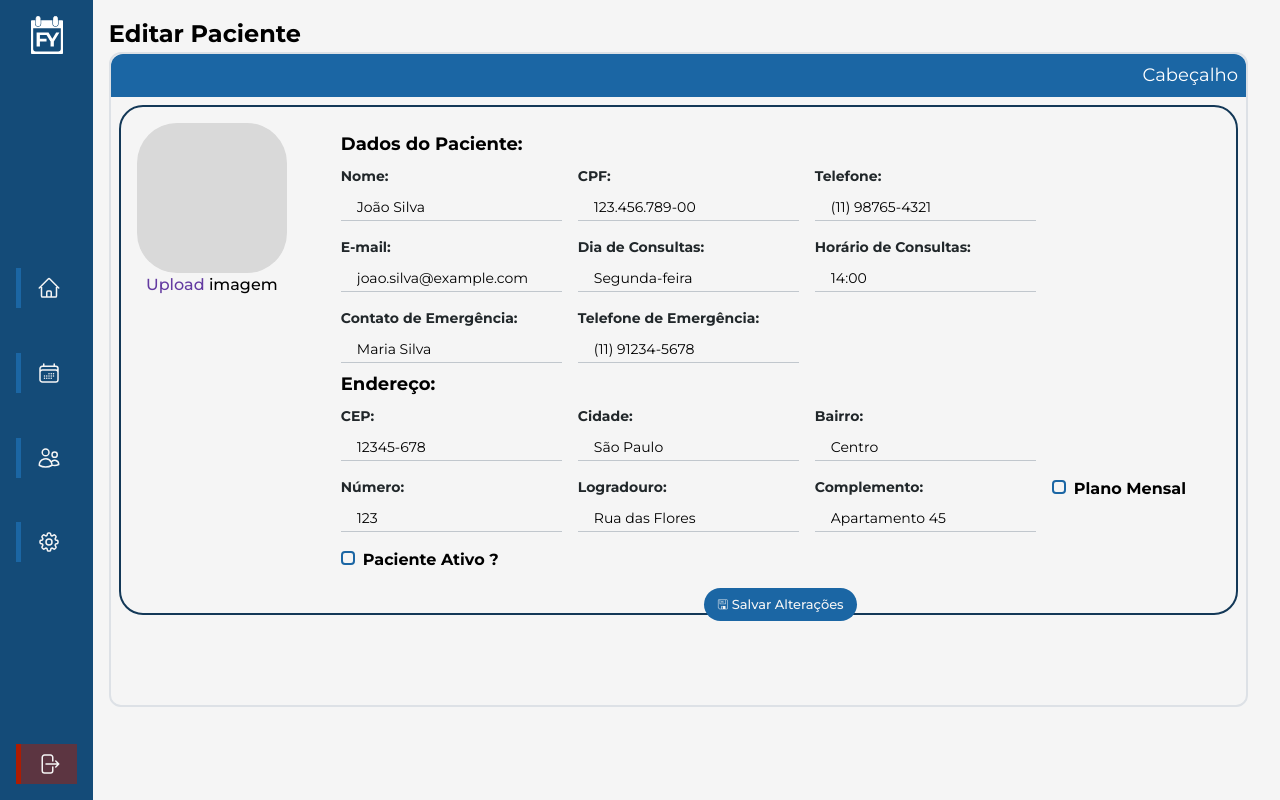
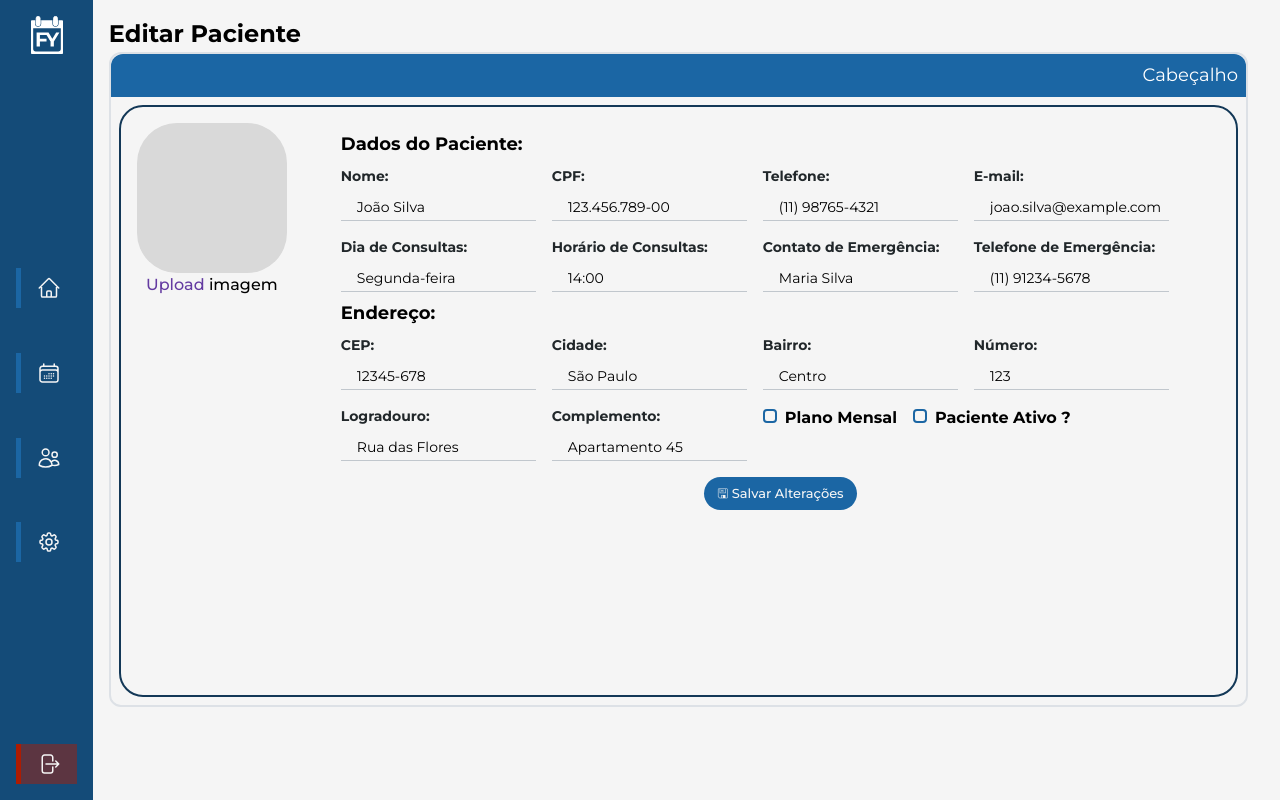
Before and after one commit to KauanPaschoal/web-projeto, a React (Vite) app: page /dashboard/pacientes/editar/1 in a window 1280 px wide. Built offline with nearby package versions, Linux system fonts and the light colour scheme; no server answers.

Commit message:
update: estilizacao para ficar correto na resolucao

```diff
--- a/src/pages/dashboard/components/InputField/inputField.css
+++ b/src/pages/dashboard/components/InputField/inputField.css
@@ -7,17 +7,17 @@
 .inputContainer {
     display: flex;
     flex-direction: column;
-}
+    width: fit-content;
 
-.inputContainer label {
+    label {
         width: fit-content;
         font-size: 14px;
         font-weight: bold;
         color: #21272A;
     }
 
-.inputContainer .inputField {
-    width: 100%;
+    .inputField {
+        width: 195px;
         border-bottom: 1px solid #C1C7CD;
         font-size: 14px;
         padding: 10px 0 2px 16px;
@@ -27,24 +27,7 @@
         outline: none;
     }
 
-.inputContainer .inputField:focus {
+    .inputField:focus {
         border-bottom-color: var(--blue-detail);
     }
-
-.inputContainer .input-with-icon {
-    position: relative;
-    display: flex;
-    align-items: center;
 }
-
-.inputContainer .input-with-icon .inputField {
-    padding-right: 2.5em; /* Espaço para o ícone */
-}
-
-.inputContainer .input-with-icon .input-icon {
-    position: absolute;
-    right: 10px;
-    font-size: 1.2em;
-    color: #888;
-    pointer-events: none; /* O ícone não interfere na interação com o input */
-}
--- a/src/pages/dashboard/pacientes/AdicionarPaciente/adicionarPaciente.css
+++ b/src/pages/dashboard/pacientes/AdicionarPaciente/adicionarPaciente.css
@@ -3,7 +3,7 @@
 .addPaciente {
     display: flex;
     flex-direction: column;
-    width: fit-content;
+    width: 60%;
     margin: 0 auto;
 
     border: 2px solid #133857;
@@ -21,6 +21,17 @@
         display: block;
     }
 
+    section {
+        /* background-color: #133857; */
+        margin: 20px 0;
+        width: 100%;
+        height: 100%;
+        display: flex;
+        gap: 15px;
+        justify-content: space-between;
+        flex-wrap: wrap;
+    }
+
     label {
         margin-top: 16px;
         font-size: 16px;
--- a/src/pages/dashboard/pacientes/EditarPaciente/editarPaciente.css
+++ b/src/pages/dashboard/pacientes/EditarPaciente/editarPaciente.css
@@ -3,10 +3,9 @@
 .editPaciente {
     display: flex;
 
-    height: 510px;
+    height: 100%;
     width: 100%;
     padding: 16px;
-
     border: 2px solid #133857;
     border-radius: 24px;
 
```
Lines whose indentation alone changed are shown as unchanged.
